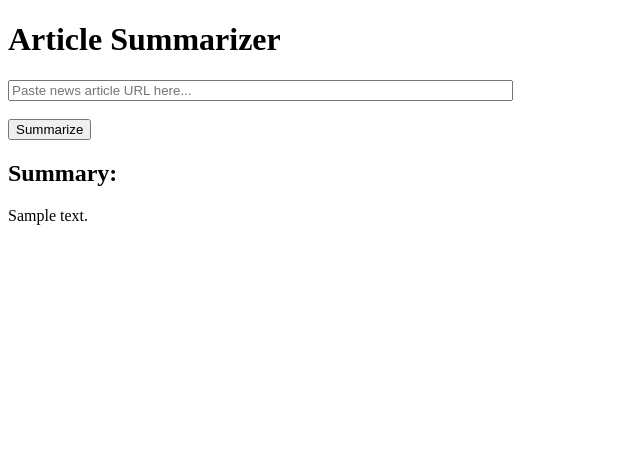
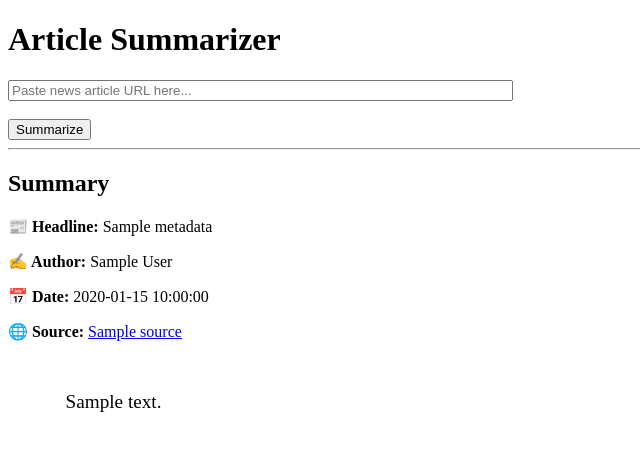
Before and after one commit to phillipgarcia12/NewsArticleSummarizer, a Flask app: template flask_app/templates/index.html in a window 1280 px wide. Shown: the top 451 px of the page, without its empty margins (0-640 px from the left). Run offline with Flask 3, Linux system fonts and the light colour scheme; the template is opened without the code that fills it: most values are stand-ins (such as "Sample title", 1, 10 or a date in 2020).

Commit message:
modified prompt input and updated display of article information

```diff
--- a/flask_app/app.py
+++ b/flask_app/app.py
@@ -2,7 +2,9 @@ from flask import Flask, render_template, request
 from newspaper import Article
 from dotenv import load_dotenv
 from openai import OpenAI
+from urllib.parse import urlparse
 import os
+from datetime import datetime
 
 # Load environment variables from .env
 load_dotenv()
@@ -15,45 +17,78 @@ app = Flask(__name__)
 # Summarize article text using ChatGPT
 def summarize_article(article_text):
     prompt = (
-        "You are an expert journalist. Summarize this article clearly and concisely:\n\n"
-        f"{article_text}"
+    "You are an expert journalist. Carefully analyze the following news article and write a clear, factual, and professionally written summary. "
+    "Your summary should be in paragraph form and should:\n"
+        "- Clearly explain what the article is about\n"
+        "- Include major facts, statistics, or poll results\n"
+        "- Describe any public or political reactions\n"
+        "- Mention key viewpoints or developments\n"
+        "- Maintain a neutral and journalistic tone\n\n"
+    "Do not include the headline, author, or date—they will be displayed separately.\n\n"
+    f"{article_text}"
     )
+
     response = client.chat.completions.create(
         model="gpt-3.5-turbo",
-        messages=[
-            {"role": "user", "content": prompt}
-        ],
-        max_tokens=300,
+        messages=[{"role": "user", "content": prompt}],
+        max_tokens=500,
         temperature=0.5
     )
     return response.choices[0].message.content.strip()
 
-# Extract article content from a URL
+# Extract article metadata from a URL
 def scrape_article(url):
     article = Article(url)
     article.download()
     article.parse()
-    return article.text
+
+    # Fallbacks
+    title = article.title.strip() if article.title else "Headline not available"
+    authors = ', '.join(article.authors) if article.authors else "Unknown"
+    publish_date = (
+        article.publish_date.strftime("%B %d, %Y") if article.publish_date else "Date not available"
+    )
+    text = article.text.strip() if article.text else ""
+    source_domain = urlparse(url).netloc or "Source not available"
+
+    return {
+        "title": title,
+        "authors": authors,
+        "date": publish_date,
+        "source": source_domain,
+        "source_url": url,
+        "text": text
+    }
 
 # Web route to display and handle the summarizer
 @app.route('/', methods=['GET', 'POST'])
 def index():
     summary = None
     error = None
+    metadata = {}
+
     if request.method == 'POST':
         article_url = request.form.get('article_url')
         if article_url:
             try:
-                article_text = scrape_article(article_url)
-                if article_text:
-                    summary = summarize_article(article_text)
+                article_data = scrape_article(article_url)
+                if article_data["text"]:
+                    summary = summarize_article(article_data["text"])
+                    metadata = {
+                        "title": article_data["title"],
+                        "author": article_data["authors"],
+                        "date": article_data["date"],
+                        "source": article_data["source"],
+                        "source_url": article_url
+                    }
                 else:
                     error = "Failed to extract article content."
             except Exception as e:
                 error = f"Error: {e}"
         else:
             error = "Please enter a URL."
-    return render_template('index.html', summary=summary, error=error)
+
+    return render_template('index.html', summary=summary, metadata=metadata, error=error)
 
 if __name__ == '__main__':
     app.run(debug=True)
--- a/flask_app/templates/index.html
+++ b/flask_app/templates/index.html
@@ -5,20 +5,28 @@
 </head>
 <body>
     <h1>Article Summarizer</h1>
+
     <form method="post">
         <input type="text" name="article_url" size="60" placeholder="Paste news article URL here..." required><br><br>
         <button type="submit">Summarize</button>
     </form>
 
-
     {% if summary %}
-        <h2>Summary:</h2>
-        <p>{{ summary }}</p>
+        <hr>
+        <h2>Summary</h2>
+        <p><strong>📰 Headline:</strong> {{ metadata.title }}</p>
+        <p><strong>✍️ Author:</strong> {{ metadata.author }}</p>
+        <p><strong>📅 Date:</strong> {{ metadata.date }}</p>
+        <p><strong>🌐 Source:</strong> <a href="{{ metadata.source_url }}" target="_blank">{{ metadata.source }}</a></p>
+        <div style="margin-top: 15px; white-space: pre-wrap; font-size: 1.2em; line-height: 1.6;">
+            {{ summary }}
+        </div>
     {% endif %}
 
     {% if error %}
-        <h2>Error:</h2>
-        <p style="color:red;">{{ error }}</p>
+        <hr>
+        <h2>Error</h2>
+        <p style="color: red;">{{ error }}</p>
     {% endif %}
 </body>
 </html>
```
